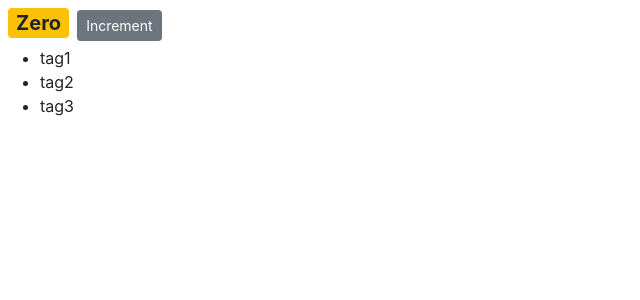
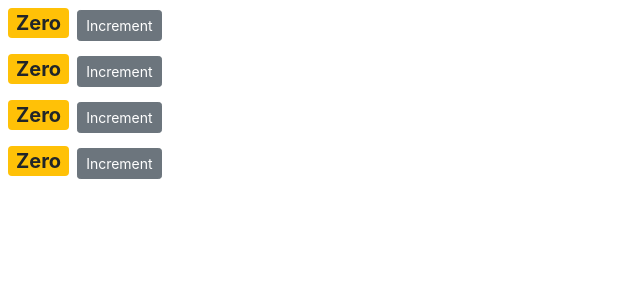
Before and after one commit to dwyfrequency/counter-app, a React (Create React App) app: page / in a window 1280 px wide. Shown: the top 300 px of the page, without its empty margins (0-640 px from the left). Built offline with nearby package versions, Linux system fonts and the light colour scheme.

Commit message:
commenting out li and adding parent component

```diff
--- a/src/components/counter.jsx
+++ b/src/components/counter.jsx
@@ -19,7 +19,7 @@
   // state is a special property that includes any data that this component needs
   state = {
     count: 0,
-    tags: ["tag1", "tag2", "tag3"]
+    tags: []
   };
 
   styles = {
@@ -30,7 +30,7 @@
   render() {
     return (
       // use React.Fragment if you dont want to show a wrapping div
-      <React.Fragment>
+      <div>
         <span style={this.styles} className={this.getBadgeClasses()}>
           {this.formatCount()}
         </span>
@@ -40,8 +40,8 @@
         >
           Increment
         </button>
-        <ul>{this.renderTags()}</ul>
-      </React.Fragment>
+        {/* <ul>{this.renderTags()}</ul> */}
+      </div>
     );
   }
 
--- /dev/null
+++ b/src/components/counters.jsx
@@ -0,0 +1,18 @@
+import React, { Component } from "react";
+import ReactDOM from "react-dom";
+import Counter from "./counter";
+
+class counters extends Component {
+  render() {
+    return (
+      <div>
+        <Counter />
+        <Counter />
+        <Counter />
+        <Counter />
+      </div>
+    );
+  }
+}
+
+export default counters;
--- a/src/index.js
+++ b/src/index.js
@@ -4,7 +4,7 @@
 import App from "./App";
 import registerServiceWorker from "./registerServiceWorker";
 import "bootstrap/dist/css/bootstrap.css";
-import Counter from "./components/counter";
+import Counters from "./components/counters";
 
-ReactDOM.render(<Counter />, document.getElementById("root"));
+ReactDOM.render(<Counters />, document.getElementById("root"));
 registerServiceWorker();
```
